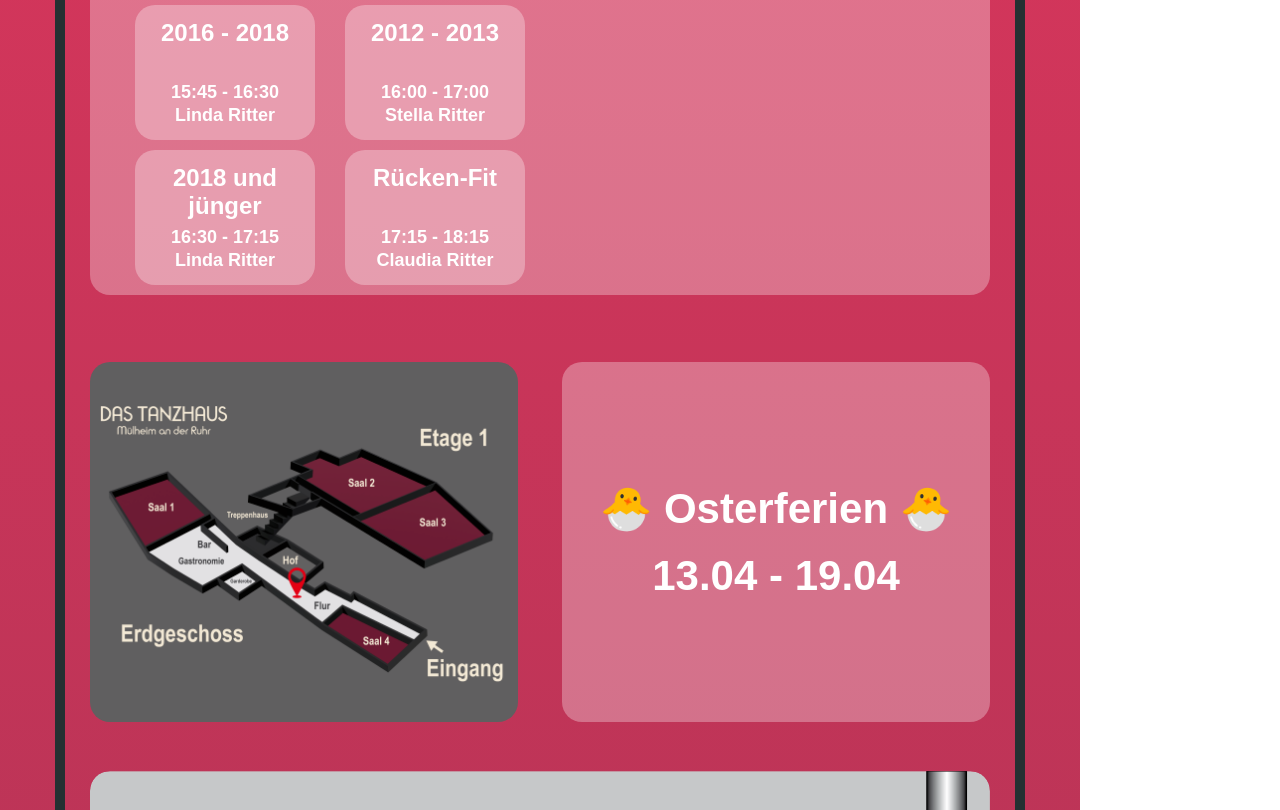
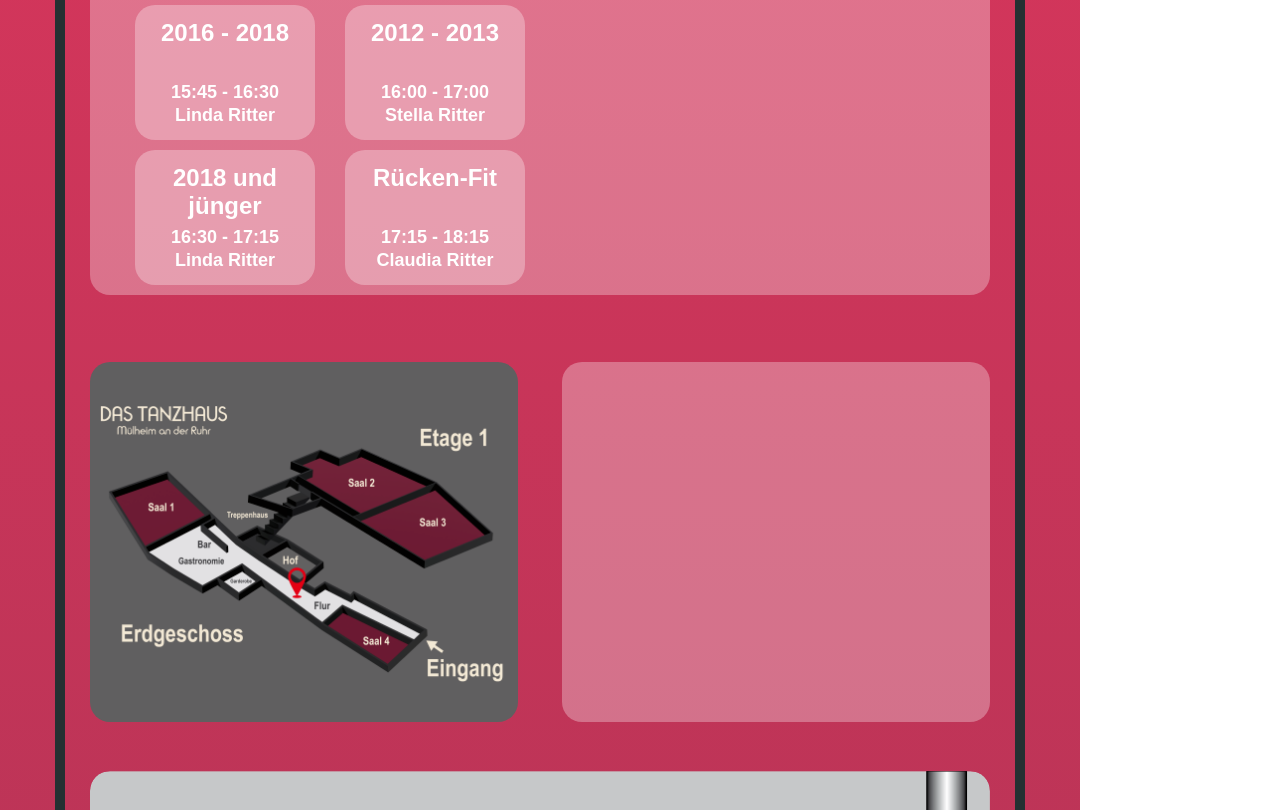
Before and after one commit to PaulWarta/Monitor-Eingang, a plain HTML site: page index.html in a window 1280 px wide. Shown: the part 290-1100 px from the top of the page. Drawn offline with Linux system fonts and the light colour scheme; grey boxes are pictures that could not be loaded.

Commit message:
Update index.html

```diff
--- a/index.html
+++ b/index.html
@@ -62,9 +62,7 @@
         </div>
 
         <div id="Lageplan" style="display: flex; align-items: center; justify-content: center;">
-            <h1 style="text-align: center; font-size: 42px; line-height: 160%;">🐣 Osterferien 🐣<br>
-                13.04 - 19.04
-            </h1>
+            <h1 style="text-align: center; font-size: 42px; line-height: 160%;"></h1>
             <img src="./Images/CocktailDesTages.png" onerror="this.style.display='none'">
         </div>
         <div id="PlakatContainer"></div>
```
